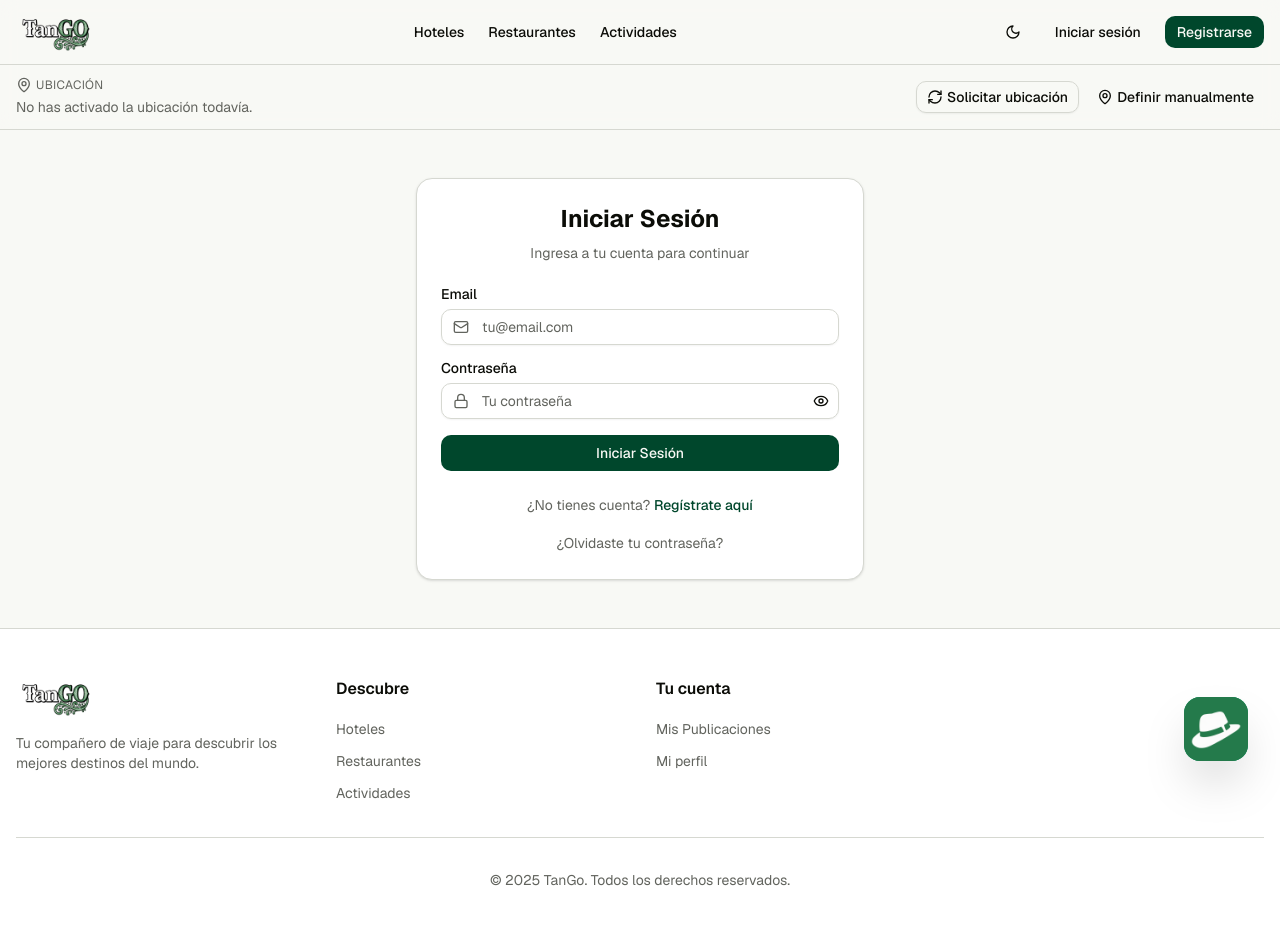
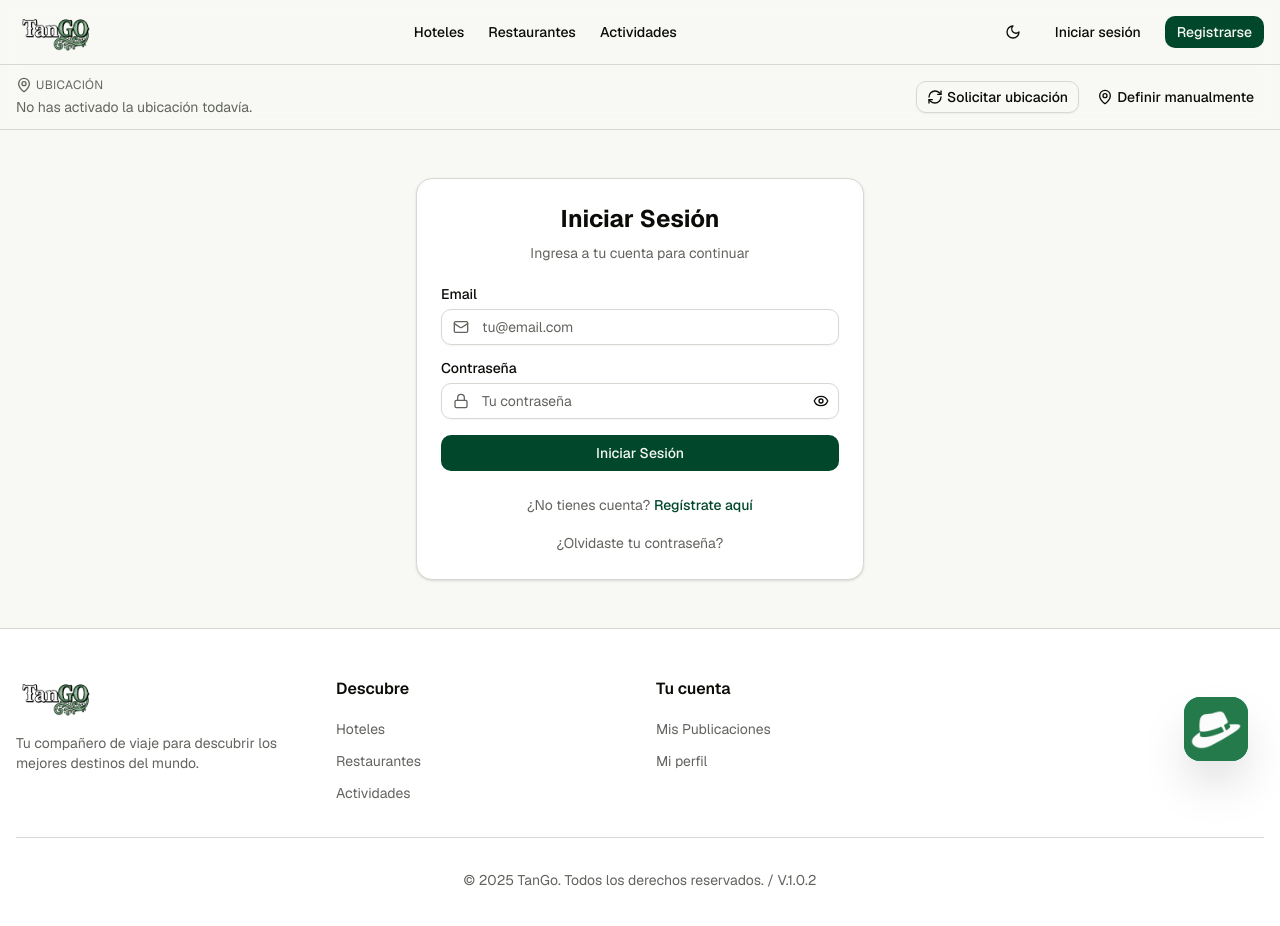
Before and after one commit to Gestion-Grupo-6/gestion-g6-front, a Next.js app: page /login in a window 1280 px wide. Shown: the top 926 px of the page. Built offline with nearby package versions, Linux system fonts and the light colour scheme; no server answers.

Commit message:
add version

```diff
--- a/components/footer.tsx
+++ b/components/footer.tsx
@@ -61,7 +61,7 @@ export function Footer() {
 
         <div className="mt-8 pt-8 border-t border-border text-center">
           <p className="text-sm text-muted-foreground">
-            © {new Date().getFullYear()} TanGo. Todos los derechos reservados.
+            © {new Date().getFullYear()} TanGo. Todos los derechos reservados. / V.1.0.2
           </p>
         </div>
       </div>
```
